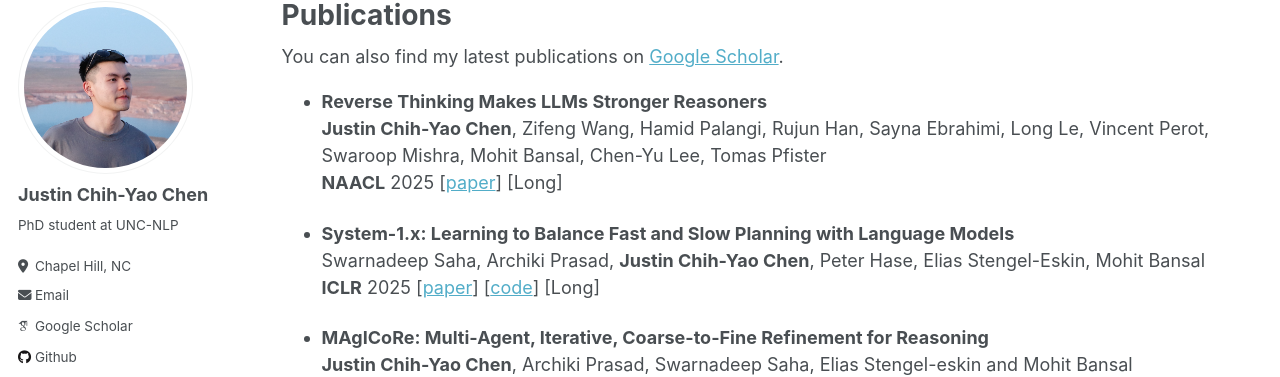
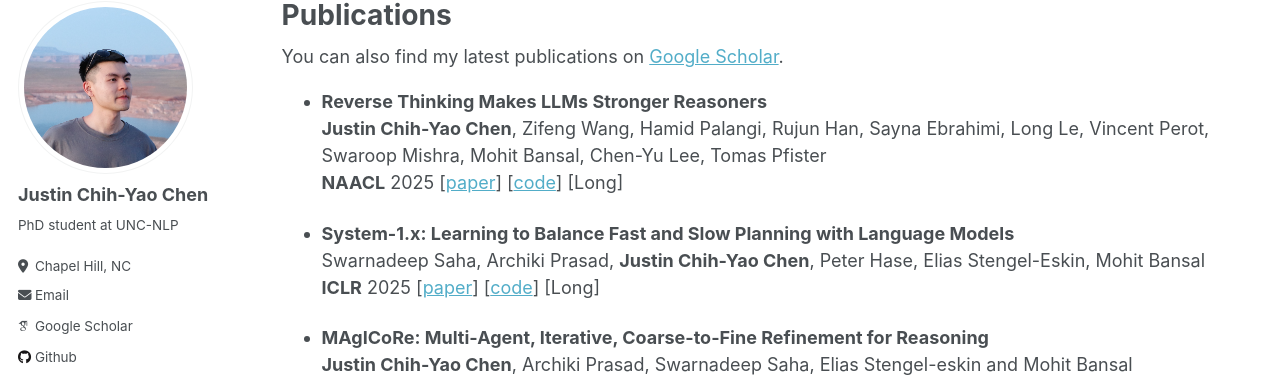
Before and after one commit to dinobby/dinobby.github.io, a Jekyll site: the page built from _pages/publications.md, in a window 1280 px wide and 900 px high. Shown: the part 105-482 px from the top of the window. Built offline with Jekyll 4.4.1, drawn with Linux system fonts in a browser that asks for light colours; some web fonts are replaced.

Commit message:
Update publications.md

```diff
--- a/_pages/publications.md
+++ b/_pages/publications.md
@@ -12,7 +12,7 @@ author_profile: true
 {% include base_path %}
 * **Reverse Thinking Makes LLMs Stronger Reasoners**
 **Justin Chih-Yao Chen**, Zifeng Wang, Hamid Palangi, Rujun Han, Sayna Ebrahimi, Long Le, Vincent Perot, Swaroop Mishra, Mohit Bansal, Chen-Yu Lee, Tomas Pfister\
-**NAACL** 2025 [[paper]([https://arxiv.org/abs/2409.12147](https://arxiv.org/abs/2411.19865))] [Long]
+**NAACL** 2025 [[paper]([https://arxiv.org/abs/2409.12147](https://arxiv.org/abs/2411.19865))] [[code](https://github.com/google-research/google-research/tree/master/RevThink)] [Long]
 
 * **System-1.x: Learning to Balance Fast and Slow Planning with Language Models**
 Swarnadeep Saha, Archiki Prasad, **Justin Chih-Yao Chen**, Peter Hase, Elias Stengel-Eskin, Mohit Bansal\
```
